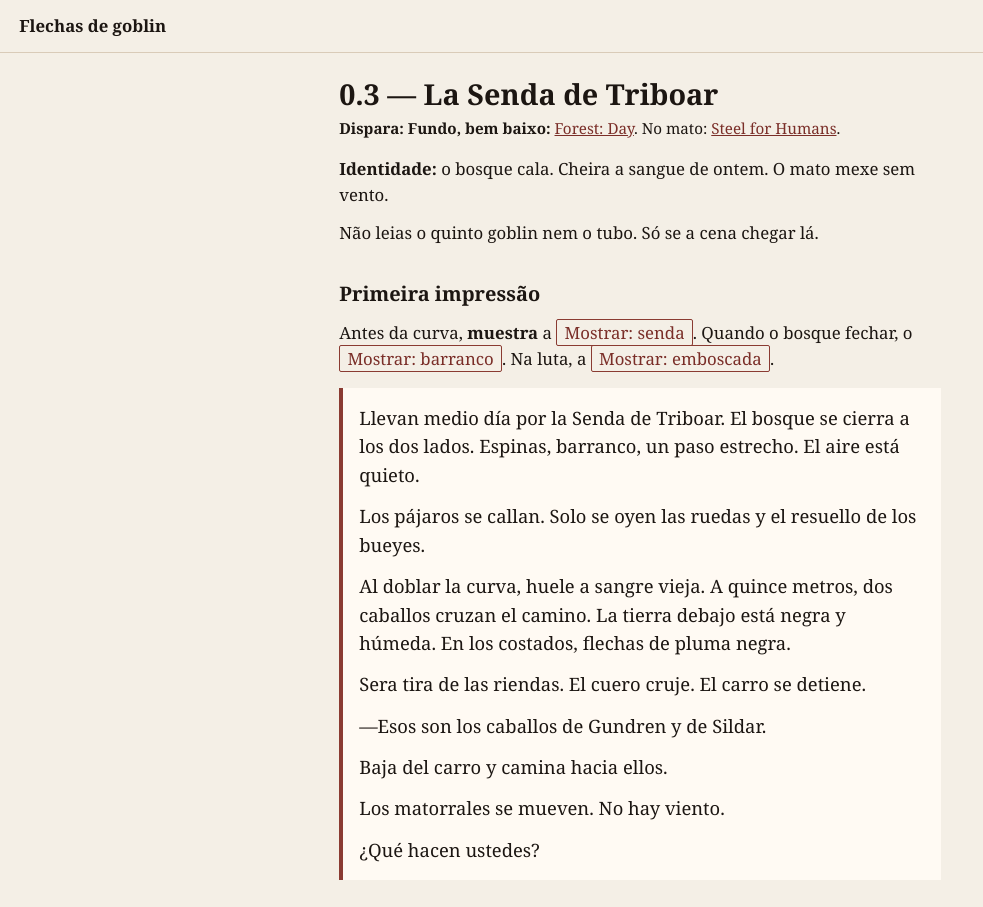
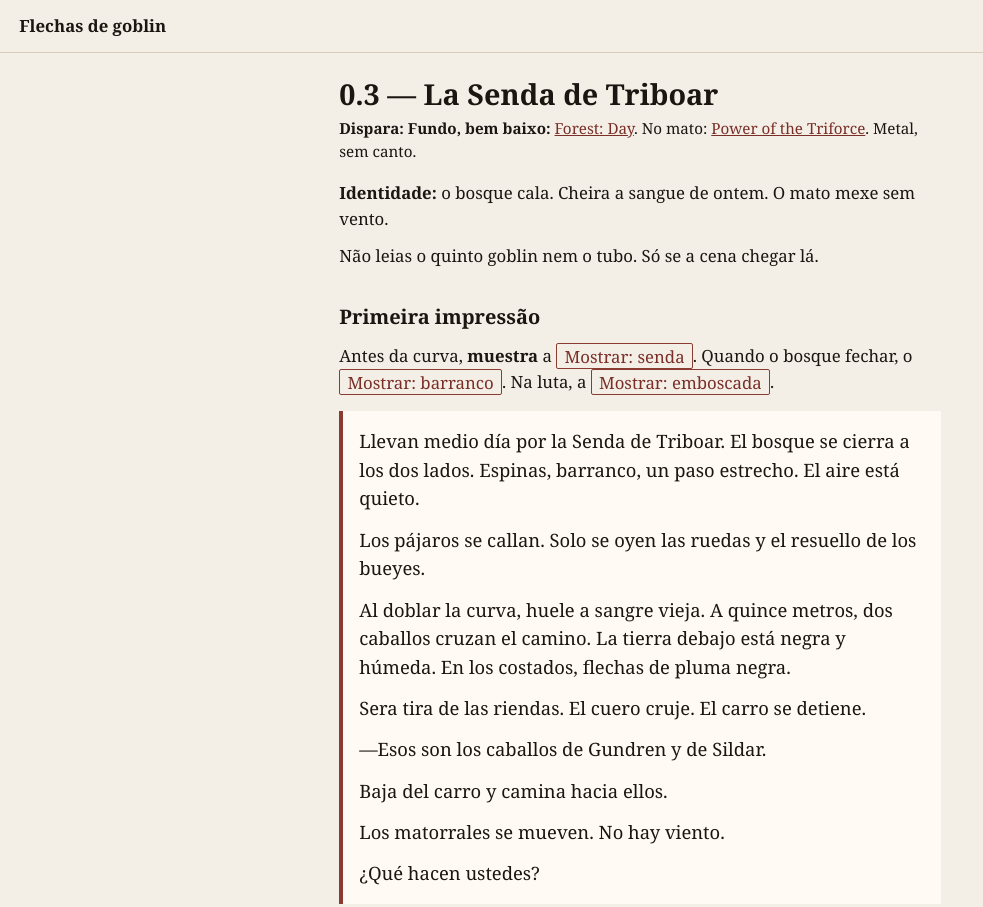
Before and after one commit to rasta-mmn/fandelverOneShot, a plain HTML site: page historia-principal/02-emboscada.html in a window 1280 px wide. Shown: the top 907 px of the page, without its empty margins (0-983 px from the left). Drawn offline with Linux system fonts and the light colour scheme.

Commit message:
docs: open the ambush on instrumental metal
Power of the Triforce marks the first fight. Steel for Humans stays for the later skirmishes.

Co-authored-by: Cursor <cursoragent@cursor.com>

```diff
--- a/historia-principal/02-emboscada.html
+++ b/historia-principal/02-emboscada.html
@@ -9,7 +9,7 @@
 <body>
 <header><a href="../index.html" target="_blank" rel="noopener">Flechas de goblin</a></header>
 <main>
-<div class="cena"><h1>0.3 — La Senda de Triboar</h1><p><strong>Dispara:</strong> <strong>Fundo, bem baixo:</strong> <a href="https://sounds.tabletopaudio.com/161_Forest_Day.mp3" target="_blank" rel="noopener">Forest: Day</a>. No mato: <a href="https://www.youtube.com/watch?v=BLqktDBIew8" target="_blank" rel="noopener">Steel for Humans</a>.</p></div>
+<div class="cena"><h1>0.3 — La Senda de Triboar</h1><p><strong>Dispara:</strong> <strong>Fundo, bem baixo:</strong> <a href="https://sounds.tabletopaudio.com/161_Forest_Day.mp3" target="_blank" rel="noopener">Forest: Day</a>. No mato: <a href="https://www.youtube.com/watch?v=_PIycyniXmg" target="_blank" rel="noopener">Power of the Triforce</a>. Metal, sem canto.</p></div>
 <p><strong>Identidade:</strong> o bosque cala. Cheira a sangue de ontem. O mato mexe sem vento.</p>
 <p>Não leias o quinto goblin nem o tubo. Só se a cena chegar lá.</p>
 <h2>Primeira impressão</h2>
```
Also changed, not shown: 1 other file.
